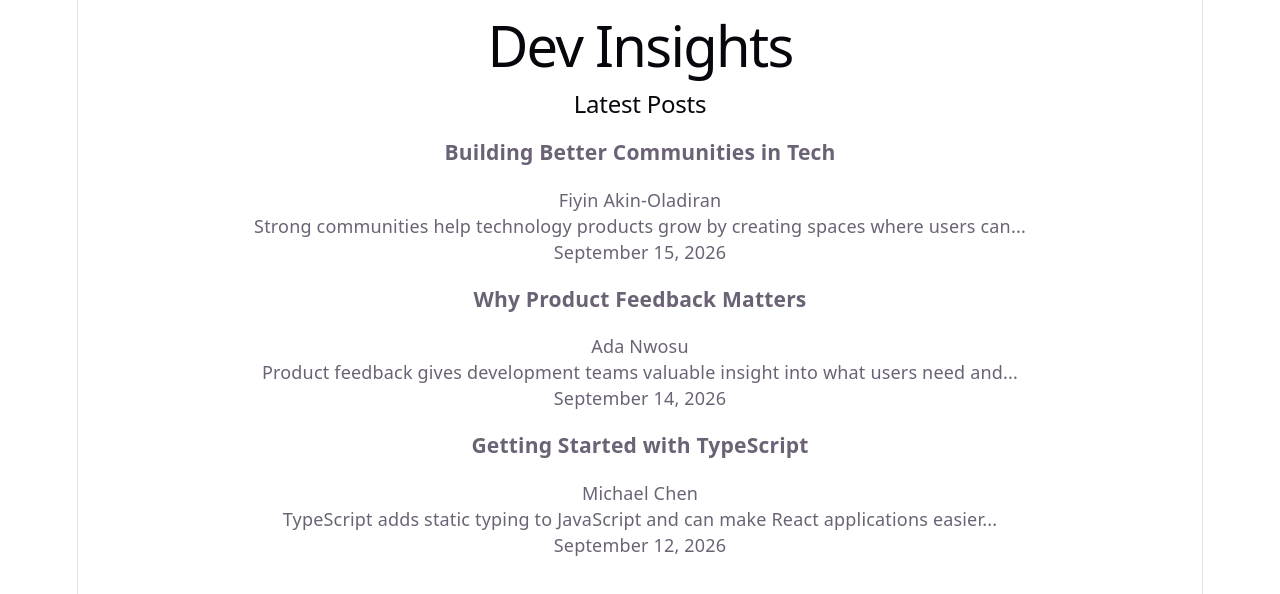
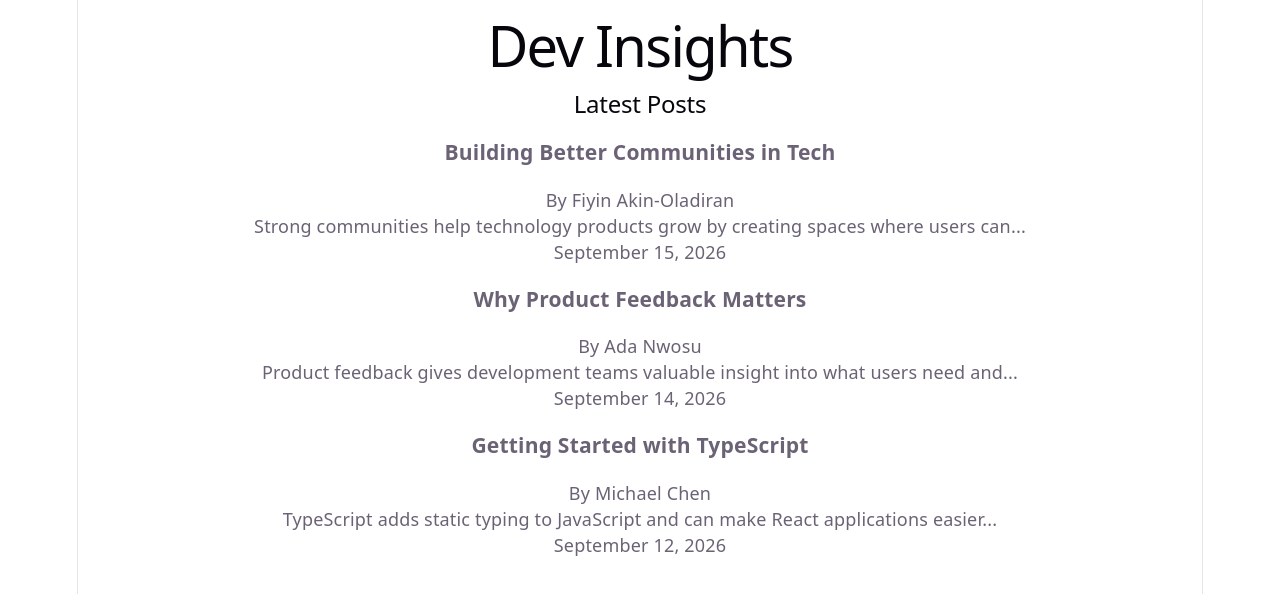
Before and after one commit to fiyinalu/Mini-Blog-Project, a React (Vite) app: page / in a window 1280 px wide. Shown: the top 594 px of the page. Built offline with nearby package versions, Linux system fonts and the light colour scheme.

Commit message:
Build reusable Post component

```diff
--- /dev/null
+++ b/src/components/Post/Post.tsx
@@ -0,0 +1,20 @@
+import type { Post as PostType } from '../../types/Post';
+
+interface PostProps {
+  post: PostType;
+}
+
+const Post = ({ post }: PostProps) => {
+  const preview = post.content.split(' ').slice(0, 12).join(' ');
+
+  return (
+    <article>
+      <h3>{post.title}</h3>
+      <p>By {post.author}</p>
+      <p>{preview}...</p>
+      <p>{post.date}</p>
+    </article>
+  );
+};
+
+export default Post;
--- a/src/components/PostList/PostList.tsx
+++ b/src/components/PostList/PostList.tsx
@@ -1,7 +1,8 @@
-import type { Post } from '../../types/Post';
+import type { Post as PostType } from '../../types/Post';
+import Post from '../Post/Post';
 
 const PostList = () => {
-  const posts: Post[] = [
+  const posts: PostType[] = [
     {
       id: 1,
       title: 'Building Better Communities in Tech',
@@ -33,12 +34,7 @@
       <h2>Latest Posts</h2>
 
       {posts.map((post) => (
-        <article key={post.id}>
-          <h3>{post.title}</h3>
-          <p>{post.author}</p>
-          <p>{post.content.split(' ').slice(0, 12).join(' ')}...</p>
-          <p>{post.date}</p>
-        </article>
+        <Post key={post.id} post={post} />
       ))}
     </section>
   );
```
